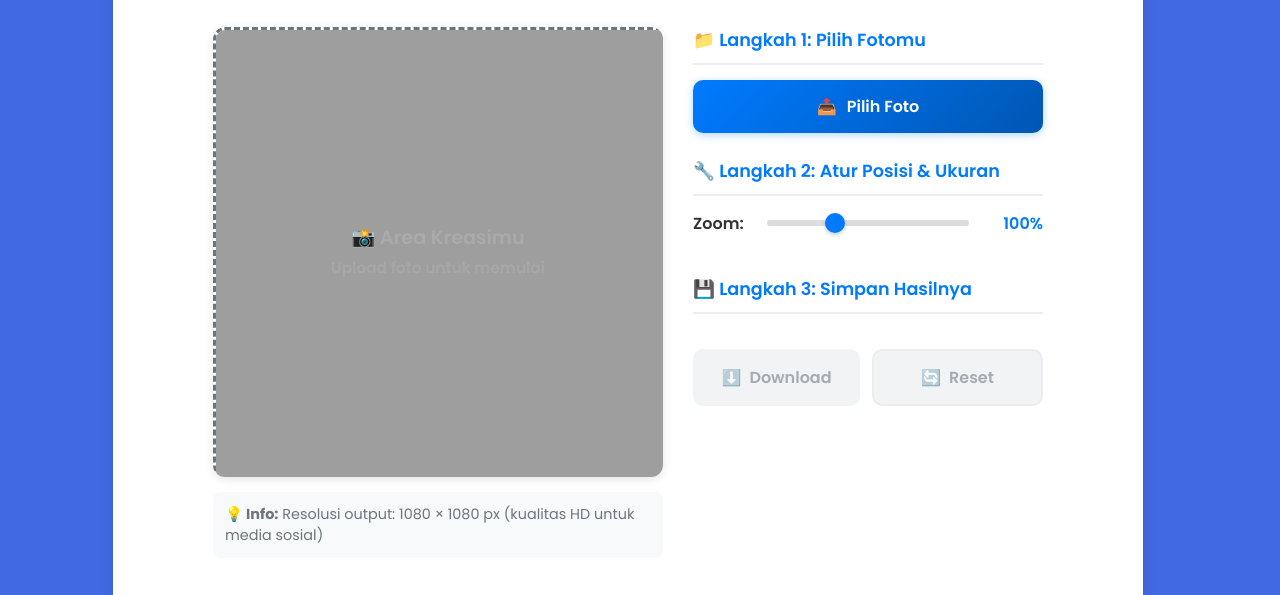
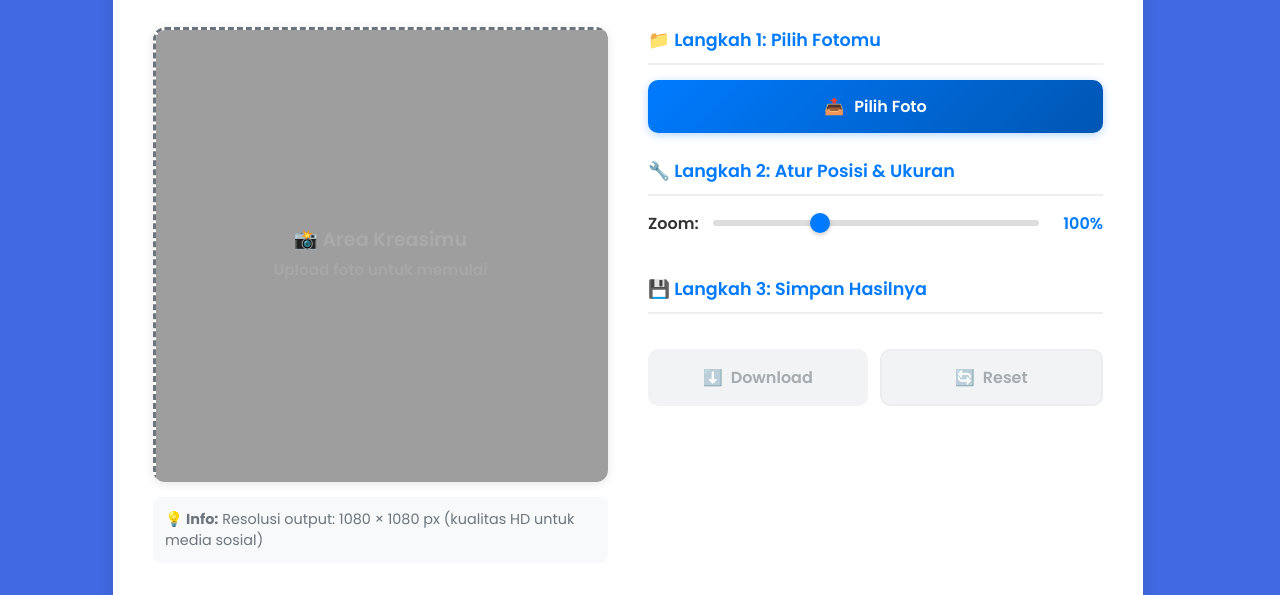
Before and after one commit to masean24/BMPLS, a plain HTML site: page index.html in a window 1280 px wide. Shown: the part 164-759 px from the top of the page. Drawn offline with Linux system fonts and the light colour scheme.

Commit message:
Update style.css

```diff
--- a/style.css
+++ b/style.css
@@ -1,462 +1,897 @@
 /* Di bagian :root variables, ubah --background-color */
+
 :root {
+
     --primary-color: #007bff;
+
     --secondary-color: #6c757d;
+
     --background-color: #4169e1; /* Ubah dari #f4f7f6 ke #4169e1 */
+
     --text-color: #333;
+
     --card-bg: #ffffff;
+
     --shadow: 0 4px 15px rgba(0, 0, 0, 0.1);
+
     --success-color: #28a745;
+
     --warning-color: #ffc107;
+
     --danger-color: #dc3545;
+
 }
 
+
+
 /* Di bagian body, ubah gradient background */
+
 body {
+
     font-family: 'Poppins', sans-serif;
+
     background: #4169e1; /* Ubah dari gradient menjadi solid color */
+
     /* ATAU jika ingin tetap gradient: */
+
     /* background: linear-gradient(135deg, #4169e1 0%, #5a7df5 100%); */
+
     color: var(--text-color);
+
     margin: 0;
+
     padding: 20px;
+
     display: flex;
+
     justify-content: center;
+
     align-items: center;
+
     min-height: 100vh;
+
 }
 
+
+
 .container {
+
     background-color: var(--card-bg);
+
     padding: 30px 40px;
+
     border-radius: 16px;
+
     box-shadow: var(--shadow);
+
     width: 100%;
+
     max-width: 950px;
+
     text-align: center;
+
     position: relative;
+
 }
 
+
+
 /* Loading Overlay */
+
 .loading-overlay {
+
     position: absolute;
+
     top: 0;
+
     left: 0;
+
     right: 0;
+
     bottom: 0;
+
     background: rgba(255, 255, 255, 0.9);
+
     display: none;
+
     justify-content: center;
+
     align-items: center;
+
     border-radius: 16px;
+
     z-index: 1000;
+
 }
 
+
+
 .spinner {
+
     width: 40px;
+
     height: 40px;
+
     border: 4px solid #f3f3f3;
+
     border-top: 4px solid var(--primary-color);
+
     border-radius: 50%;
+
     animation: spin 1s linear infinite;
+
 }
 
+
+
 @keyframes spin {
+
     0% { transform: rotate(0deg); }
+
     100% { transform: rotate(360deg); }
+
 }
 
+
+
 /* Header */
+
 header h1 {
+
     color: var(--primary-color);
+
     margin-bottom: 8px;
+
     font-size: 2.2rem;
+
     font-weight: 700;
+
 }
 
+
+
 header p {
+
     color: var(--secondary-color);
+
     margin-top: 0;
+
     font-size: 1.1rem;
+
 }
 
+
+
 /* Alert System */
+
 .alert {
+
     padding: 12px 16px;
+
     border-radius: 8px;
+
     margin: 10px 0;
+
     display: none;
+
     align-items: center;
+
     gap: 8px;
+
 }
 
+
+
 .alert.success {
+
     background-color: #d4edda;
+
     color: #155724;
+
     border: 1px solid #c3e6cb;
+
 }
 
+
+
 .alert.error {
+
     background-color: #f8d7da;
+
     color: #721c24;
+
     border: 1px solid #f5c6cb;
+
 }
 
+
+
 .alert.warning {
+
     background-color: #fff3cd;
+
     color: #856404;
+
     border: 1px solid #ffeaa7;
+
 }
 
-/* Main Layout - FIXED */
+
+
+/* Main Layout */
+
 main {
+
     display: flex;
-    gap: 30px;
+
+    gap: 40px;
+
     margin-top: 30px;
+
     text-align: left;
+
     align-items: flex-start;
-    justify-content: center; /* Menambahkan center alignment */
+
 }
 
+
+
 .canvas-section {
-    flex: 0 0 450px; /* Fixed width instead of flex: 1 */
-    max-width: 450px;
+
+    flex: 1;
+
+    max-width: 500px;
+
 }
 
+
+
 .canvas-wrapper {
+
     position: relative;
+
     width: 100%;
+
     aspect-ratio: 1 / 1;
+
     border-radius: 12px;
+
     overflow: hidden;
+
     box-shadow: 0 2px 10px rgba(0, 0, 0, 0.1);
+
 }
 
+
+
 /* Canvas Styling */
+
 #twibbonCanvas {
+
     width: 100%;
+
     height: 100%;
+
     border: 3px dashed var(--secondary-color);
+
     border-radius: 12px;
+
     cursor: grab;
+
     touch-action: none;
+
     transition: border-color 0.3s;
+
 }
 
+
+
 #twibbonCanvas:hover {
+
     border-color: var(--primary-color);
+
 }
 
+
+
 #twibbonCanvas:active {
+
     cursor: grabbing;
+
 }
 
+
+
 #twibbonCanvas.has-image {
+
     border-style: solid;
+
     border-color: var(--primary-color);
+
 }
 
+
+
 #placeholder-text {
+
     position: absolute;
+
     top: 50%;
+
     left: 50%;
+
     transform: translate(-50%, -50%);
+
     color: #aaa;
+
     font-size: 1.2rem;
+
     font-weight: 600;
+
     pointer-events: none;
+
     z-index: 1;
+
     text-align: center;
+
 }
 
+
+
 .canvas-info {
+
     margin-top: 15px;
+
     padding: 12px;
+
     background: #f8f9fa;
+
     border-radius: 8px;
+
     font-size: 0.9rem;
+
     color: var(--secondary-color);
+
 }
 
-/* Controls Section - FIXED */
+
+
+/* Controls Section */
+
 .controls {
-    flex: 0 0 350px; /* Fixed width instead of flex: 1 */
+
+    flex: 1;
+
     display: flex;
+
     flex-direction: column;
-    width: 350px; /* Explicit width */
-    min-width: 350px;
+
+    min-width: 300px;
+
 }
 
+
+
 .instruction {
+
     font-weight: 600;
+
     color: var(--primary-color);
+
     border-bottom: 2px solid #eee;
+
     padding-bottom: 10px;
+
     margin-top: 25px;
+
     margin-bottom: 15px;
+
     font-size: 1.1rem;
+
 }
 
+
+
 .instruction:first-of-type {
+
     margin-top: 0;
+
 }
 
+
+
 /* File Upload */
+
 input[type="file"] {
+
     display: none;
+
 }
 
+
+
 .custom-file-upload {
+
     background: linear-gradient(135deg, var(--primary-color) 0%, #0056b3 100%);
+
     color: white;
+
     padding: 14px 24px;
+
     border-radius: 10px;
+
     cursor: pointer;
+
     font-weight: 600;
+
     text-align: center;
+
     display: inline-flex;
+
     align-items: center;
+
     justify-content: center;
+
     gap: 10px;
+
     transition: all 0.3s;
+
     border: none;
+
     font-size: 1rem;
+
     box-shadow: 0 2px 8px rgba(0, 123, 255, 0.3);
-    width: 100%; /* Full width */
-    box-sizing: border-box;
+
 }
 
+
+
 .custom-file-upload:hover {
+
     transform: translateY(-2px);
+
     box-shadow: 0 4px 12px rgba(0, 123, 255, 0.4);
+
 }
 
+
+
 .file-info {
+
     margin-top: 10px;
+
     padding: 8px 12px;
+
     background: #e9ecef;
+
     border-radius: 6px;
+
     font-size: 0.9rem;
+
     display: none;
+
 }
 
+
+
 /* Zoom Controls */
+
 .zoom-control {
+
     display: flex;
+
     align-items: center;
+
     gap: 12px;
+
     margin-bottom: 15px;
-    width: 100%;
+
 }
 
+
+
 .zoom-control label {
+
     font-weight: 600;
-    min-width: 60px;
-    flex-shrink: 0;
+
+    min-width: 50px;
+
 }
 
+
+
 input[type="range"] {
+
     flex: 1;
+
     cursor: pointer;
+
     height: 6px;
+
     border-radius: 3px;
+
     background: #ddd;
+
     outline: none;
+
     -webkit-appearance: none;
+
 }
 
+
+
 input[type="range"]::-webkit-slider-thumb {
+
     appearance: none;
+
     width: 20px;
+
     height: 20px;
+
     border-radius: 50%;
+
     background: var(--primary-color);
+
     cursor: pointer;
+
     box-shadow: 0 2px 4px rgba(0, 0, 0, 0.2);
+
 }
 
+
+
 input[type="range"]::-moz-range-thumb {
+
     width: 20px;
+
     height: 20px;
+
     border-radius: 50%;
+
     background: var(--primary-color);
+
     cursor: pointer;
+
     border: none;
+
     box-shadow: 0 2px 4px rgba(0, 0, 0, 0.2);
+
 }
 
+
+
 .zoom-value {
+
     font-weight: 600;
+
     color: var(--primary-color);
-    min-width: 60px;
+
+    min-width: 50px;
+
     text-align: right;
-    flex-shrink: 0;
+
 }
 
+
+
 .drag-hint {
+
     background: #fff3cd;
+
     color: #856404;
+
     padding: 10px;
+
     border-radius: 6px;
+
     font-size: 0.9rem;
+
     margin-bottom: 10px;
+
     border: 1px solid #ffeaa7;
+
 }
 
+
+
 /* Action Buttons */
+
 .action-buttons {
+
     display: flex;
+
     gap: 12px;
+
     margin-top: 20px;
-    width: 100%;
+
 }
 
+
+
 button {
+
     flex: 1;
+
     padding: 14px 20px;
+
     border-radius: 10px;
+
     border: none;
+
     font-family: 'Poppins', sans-serif;
+
     font-size: 1rem;
+
     font-weight: 600;
+
     cursor: pointer;
+
     display: inline-flex;
+
     align-items: center;
+
     justify-content: center;
+
     gap: 8px;
+
     transition: all 0.3s;
+
     position: relative;
+
     overflow: hidden;
-    box-sizing: border-box;
+
 }
 
+
+
 button::before {
+
     content: '';
+
     position: absolute;
+
     top: 0;
+
     left: -100%;
+
     width: 100%;
+
     height: 100%;
+
     background: linear-gradient(90deg, transparent, rgba(255, 255, 255, 0.2), transparent);
+
     transition: left 0.5s;
+
 }
 
+
+
 button:hover::before {
+
     left: 100%;
+
 }
 
+
+
 button#downloadBtn {
+
     background: linear-gradient(135deg, var(--success-color) 0%, #218838 100%);
+
     color: white;
+
     box-shadow: 0 2px 8px rgba(40, 167, 69, 0.3);
+
 }
 
+
+
 button#downloadBtn:hover {
+
     transform: translateY(-2px);
+
     box-shadow: 0 4px 12px rgba(40, 167, 69, 0.4);
+
 }
 
+
+
 button#resetBtn {
+
     background: linear-gradient(135deg, #f8f9fa 0%, #e9ecef 100%);
+
     color: #495057;
+
     border: 2px solid #dee2e6;
+
     box-shadow: 0 2px 4px rgba(0, 0, 0, 0.1);
+
 }
 
+
+
 button#resetBtn:hover {
+
     background: linear-gradient(135deg, #e9ecef 0%, #dee2e6 100%);
+
     transform: translateY(-1px);
+
 }
 
+
+
 button:disabled {
+
     background: #e9ecef !important;
+
     color: #6c757d !important;
+
     cursor: not-allowed !important;
+
     opacity: 0.6;
+
     transform: none !important;
+
     box-shadow: none !important;
+
 }
 
+
+
 button:disabled::before {
+
     display: none;
+
 }
 
+
+
 /* Footer */
+
 footer {
+
     margin-top: 40px;
+
     padding-top: 25px;
+
     border-top: 1px solid #eee;
+
 }
 
+
+
 .report-problem {
+
     color: var(--secondary-color);
+
     text-decoration: none;
+
     font-size: 0.95rem;
+
     display: inline-flex;
+
     align-items: center;
+
     gap: 6px;
+
     transition: all 0.3s;
+
     padding: 8px 12px;
+
     border-radius: 6px;
+
 }
 
+
+
 .report-problem:hover {
+
     color: var(--primary-color);
+
     background: rgba(0, 123, 255, 0.1);
+
 }
 
+
+
 /* Responsive Design */
+
 @media (max-width: 920px) {
+
     .container {
+
         padding: 20px 25px;
+
     }
 
+
+
     main {
+
         flex-direction: column;
+
         align-items: center;
+
         gap: 30px;
+
     }
 
+
+
     .canvas-section {
-        flex: none;
-        width: 100%;
+
         max-width: 400px;
+
     }
 
+
+
     .controls {
-        flex: none;
-        width: 100%;
+
         max-width: 400px;
+
         min-width: auto;
+
     }
 
+
+
     header h1 {
+
         font-size: 1.8rem;
+
     }
 
+
+
     .action-buttons {
+
         flex-direction: column;
+
     }
+
 }
 
+
+
 @media (max-width: 480px) {
+
     body {
+
         padding: 10px;
+
     }
 
+
+
     .container {
+
         padding: 15px 20px;
+
     }
 
+
+
     .canvas-section {
+
         max-width: 300px;
+
     }
 
+
+
     .controls {
+
         max-width: 300px;
+
     }
 
+
+
     header h1 {
+
         font-size: 1.6rem;
+
     }
+
     }
```
